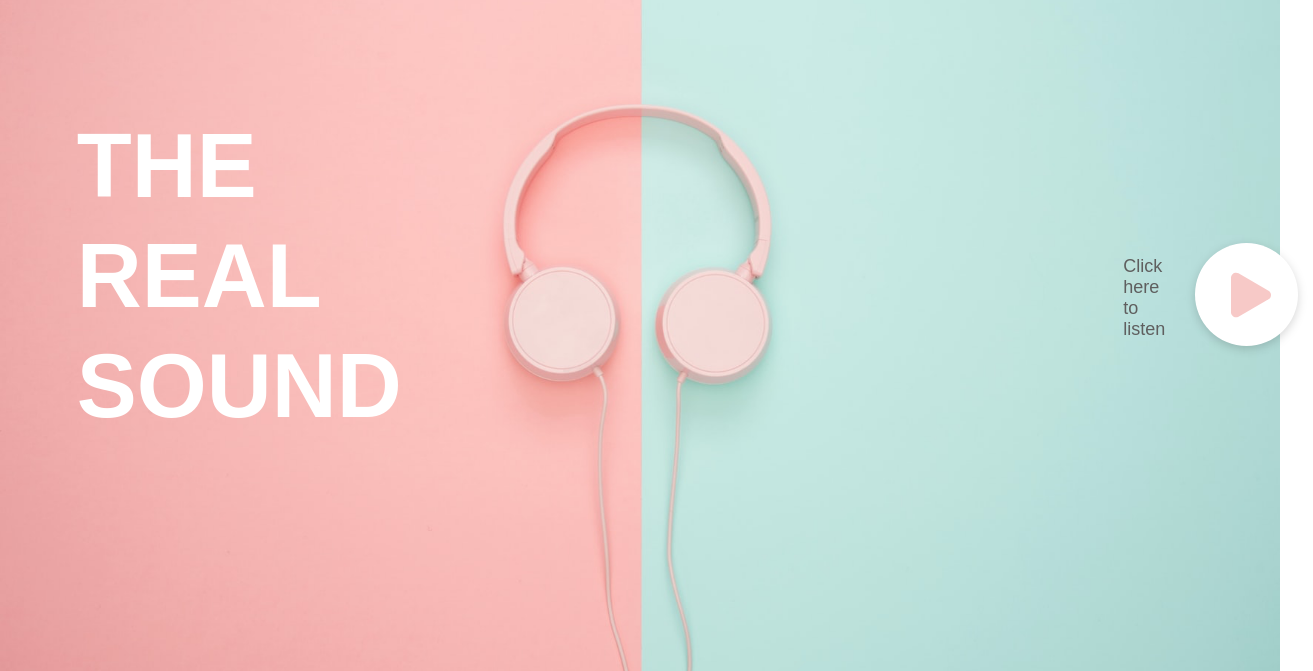
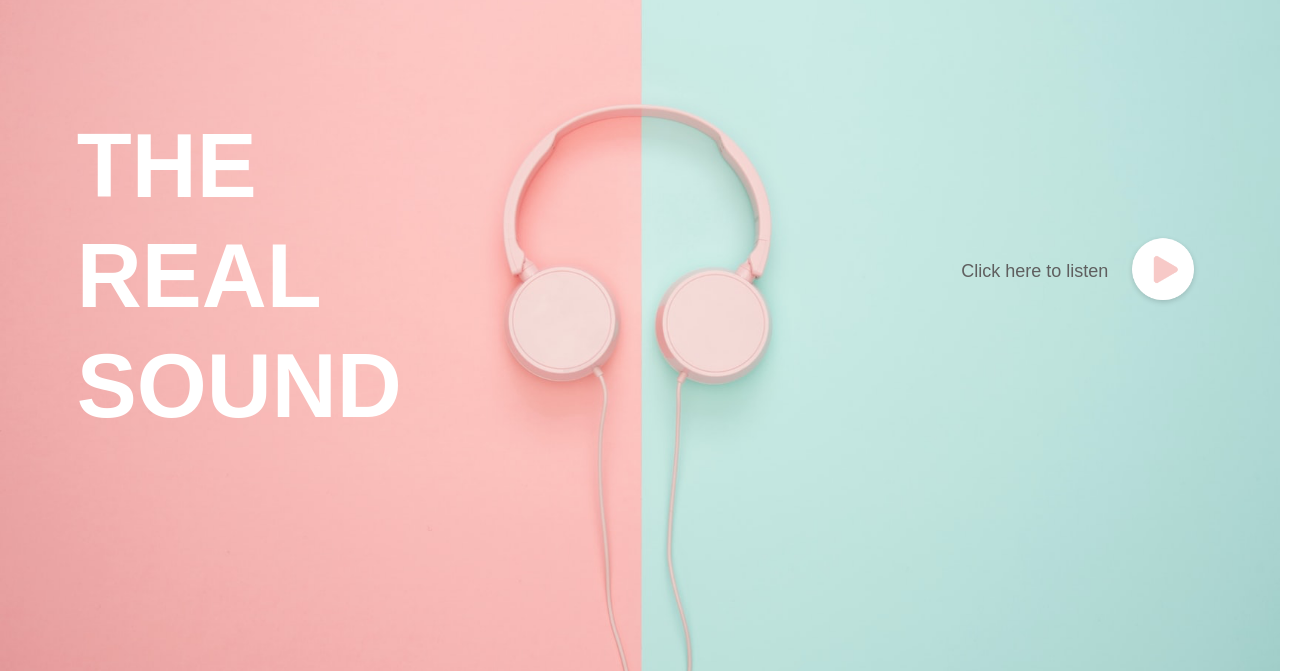
Before and after one commit to Devendra-saini/music-app, a plain HTML site: page index.html in a window 1280 px wide. Shown: the part 129-800 px from the top of the page, 1313 px wide, since content can reach past the window. Drawn offline with Linux system fonts and the light colour scheme.

Commit message:
Update index.html

```diff
--- a/index.html
+++ b/index.html
@@ -20,9 +20,9 @@
         </div>
         <div class="content">
          <div class="left-col"> <h1>THE <br>REAL <br> SOUND</h1> </div>
-         <div class="right-col" id="icon">
+         <div class="right-col" >
         <p>Click here to listen</p>
-           <img src="media/play.png" alt="">
+           <img src="media/play.png" id="icon">
          </div>
 
 
```
